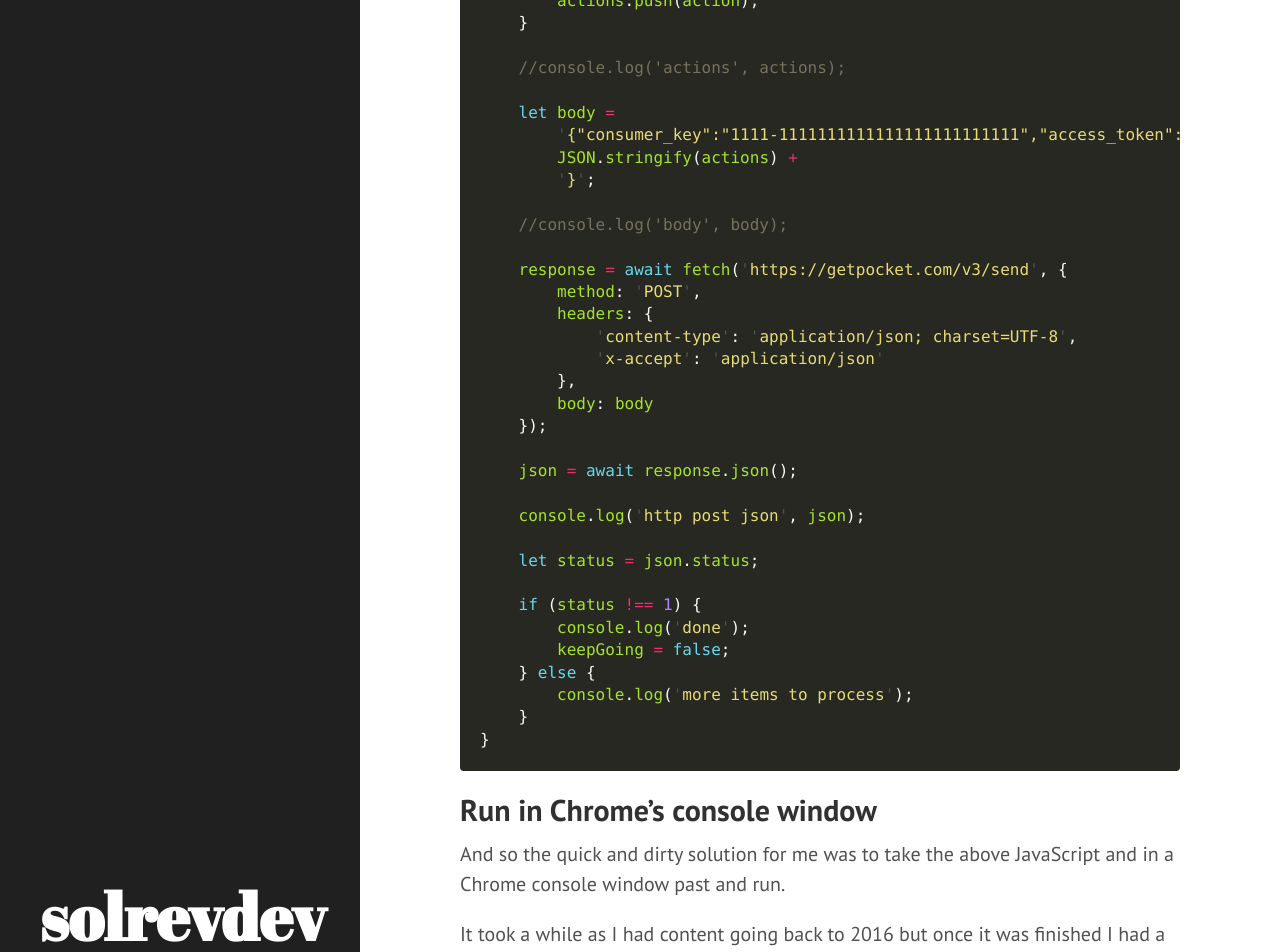
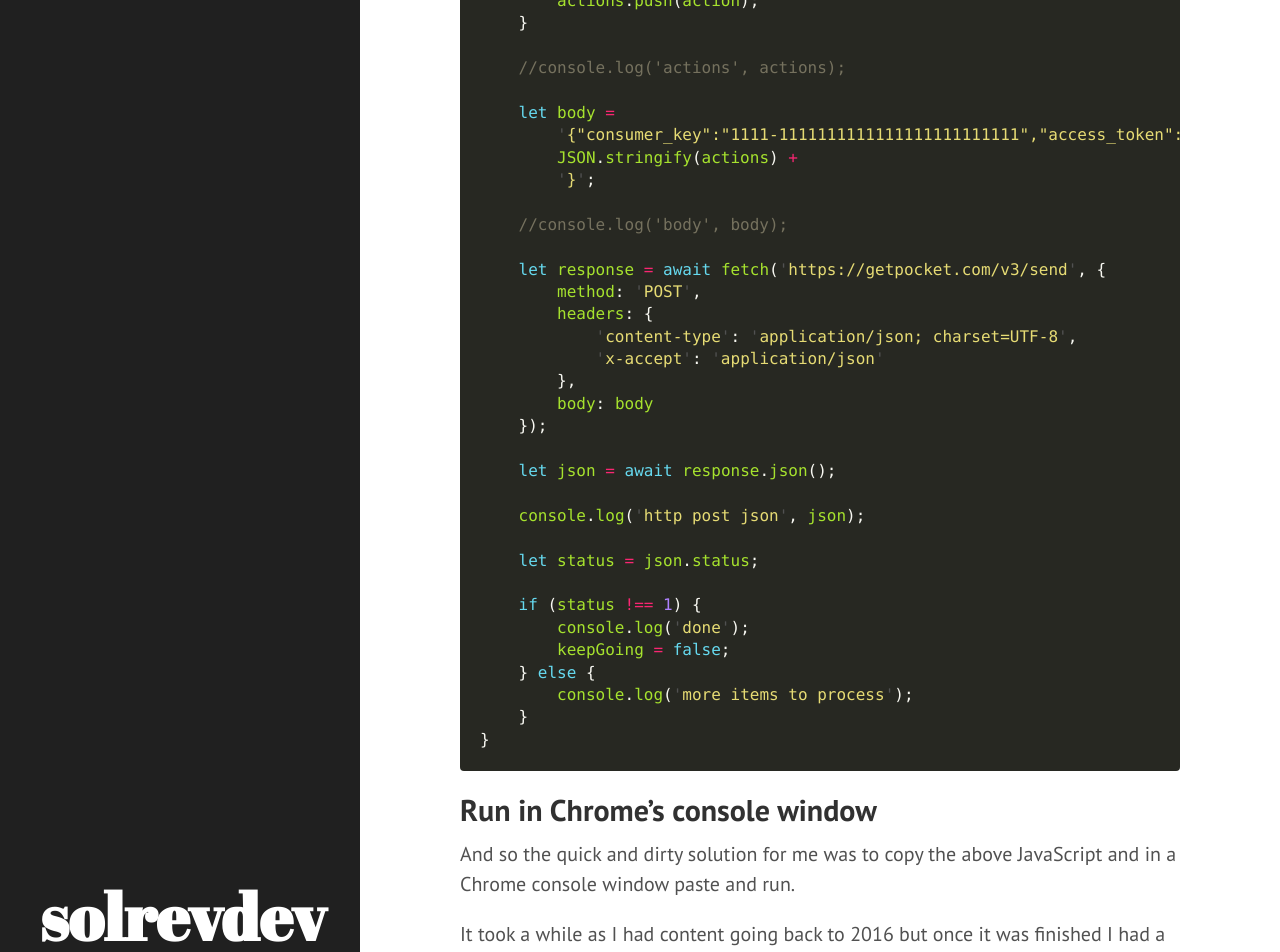
Before and after one commit to solrevdev/solrevdev.github.io, a Jekyll site: the page built from _posts/2020-06-07-archive-all-bookmarks-using-the-pocket-developer-api.md, in a window 1280 px wide and 1400 px high, scrolled down 6251 px. Shown: the top 952 px of the window. Built offline with Jekyll 4.4.1, drawn with Linux system fonts in a browser that asks for light colours.

Commit message:
Update 2020-06-07-archive-all-bookmarks-using-the-pocket-developer-api.md

```diff
--- a/_posts/2020-06-07-archive-all-bookmarks-using-the-pocket-developer-api.md
+++ b/_posts/2020-06-07-archive-all-bookmarks-using-the-pocket-developer-api.md
@@ -230,7 +230,7 @@ while (keepGoing) {
 
     //console.log('body', body);
 
-    response = await fetch('https://getpocket.com/v3/send', {
+    let response = await fetch('https://getpocket.com/v3/send', {
         method: 'POST',
         headers: {
             'content-type': 'application/json; charset=UTF-8',
@@ -239,7 +239,7 @@ while (keepGoing) {
         body: body
     });
 
-    json = await response.json();
+    let json = await response.json();
 
     console.log('http post json', json);
 
@@ -256,7 +256,7 @@ while (keepGoing) {
 
 ## Run in Chrome's console window
 
-And so the quick and dirty solution for me was to take the above JavaScript and in a Chrome console window past and run.
+And so the quick and dirty solution for me was to copy the above JavaScript and in a Chrome console window paste and run.
 
 It took a while as I had content going back to 2016 but once it was finished I had a nice clean inbox again!
 
```
